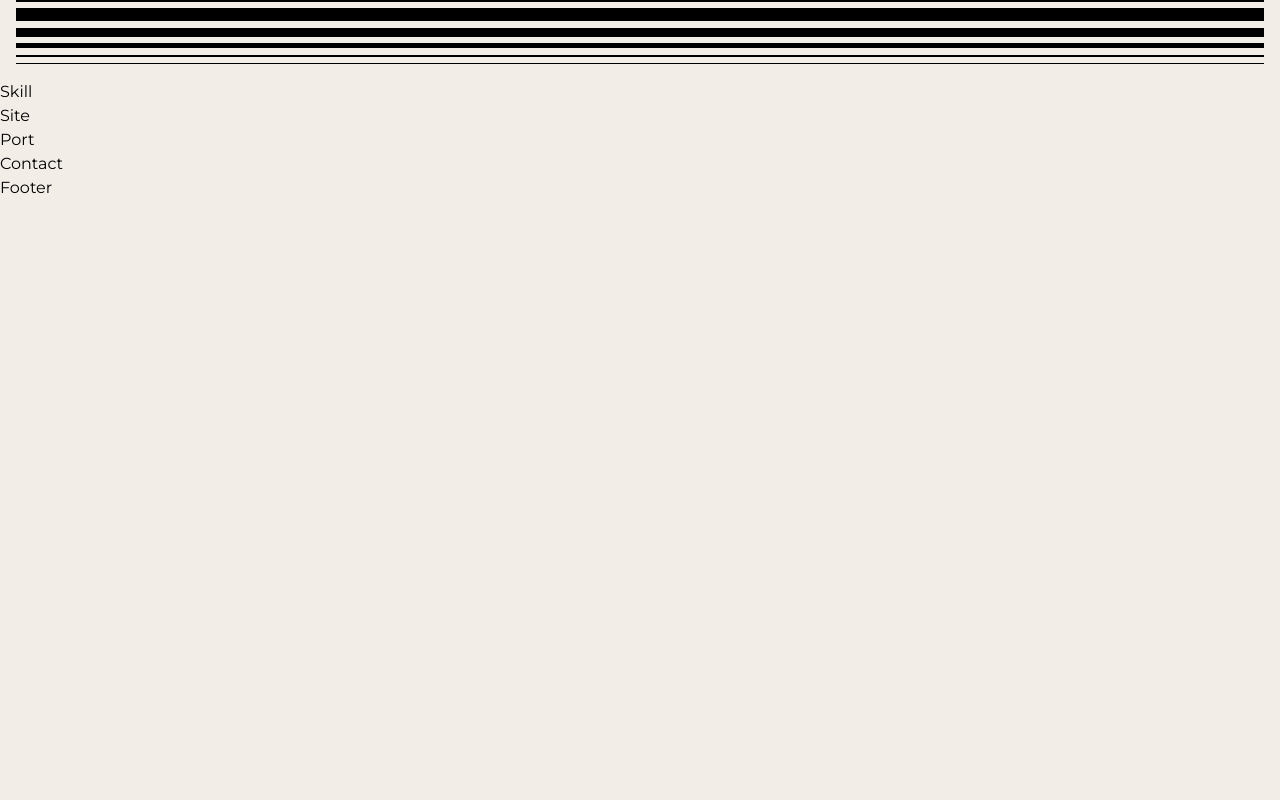
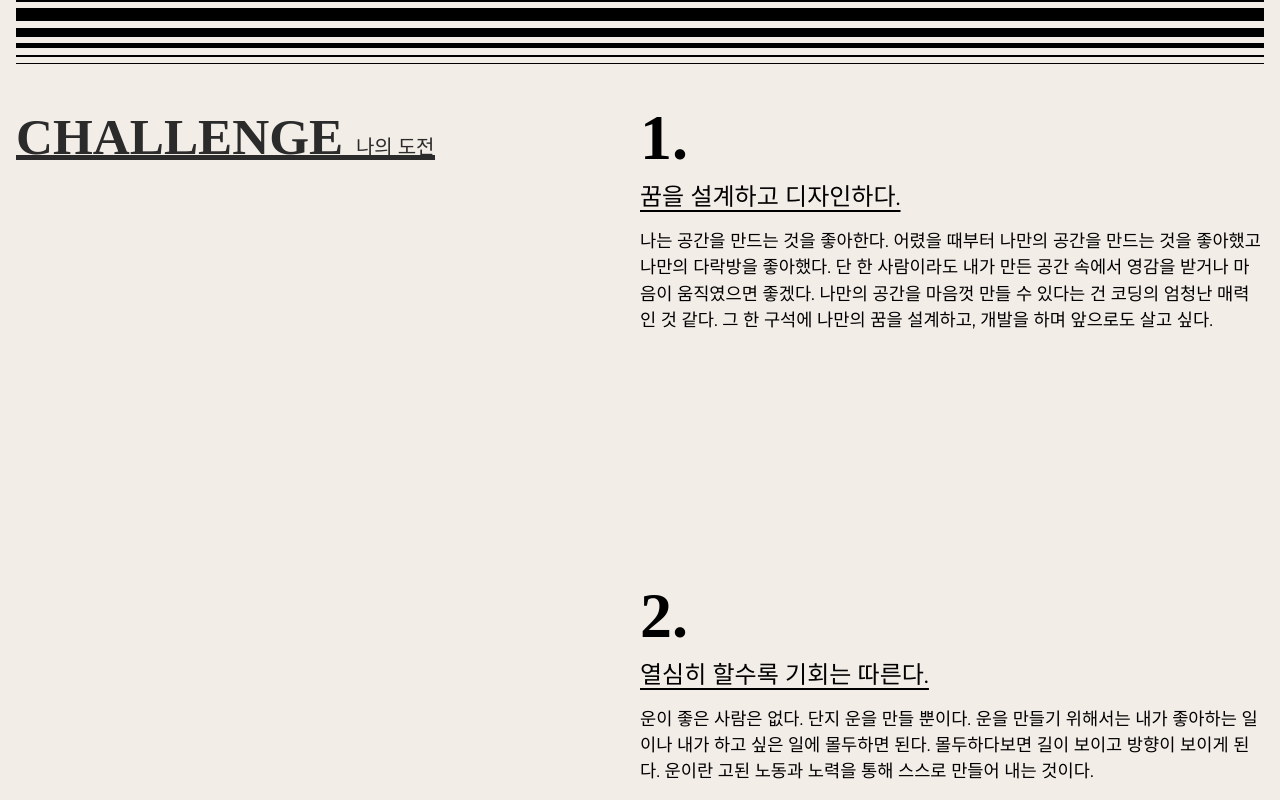
Before and after one commit to Youngveloper/react-site, a React (Create React App) app: page / in a window 1280 px wide. Shown: the part 720-1520 px from the top of the page. Before the commit the page ends 920 px from the top, so only its background shows below. Built offline with nearby package versions, Linux system fonts and the light colour scheme; a small style sheet from the web is missing; a web font is replaced by a local one.

Commit message:
스킬 영역 완료

```diff
--- a/src/assets/scss/section/_site.scss
+++ b/src/assets/scss/section/_site.scss
@@ -0,0 +1,3 @@
+#site {
+    height: 3000px;
+}
--- a/src/assets/scss/section/_skill.scss
+++ b/src/assets/scss/section/_skill.scss
@@ -0,0 +1,72 @@
+.skill__inner {
+    padding: 16px;
+    display: flex;
+    justify-content: space-between;
+
+    @media (max-width: 800px) {
+        flex-direction: column;
+    }
+
+    .skill__title {
+        position: sticky;
+        top: 70px;
+        left: 0;
+        width: 48;
+        height: 5vw;
+        font-size: 4vw;
+        font-weight: 900;
+        line-height: 1.6;
+        font-family: var(--mainKor-font);
+        text-transform: uppercase;
+        color: var(--black100);
+        border-bottom: 0.4vw solid var(--black100);
+
+        @media (max-width:800px) {
+            width: 100%;
+            margin-bottom: 10vw;
+            font-size: 30px;
+            height: auto;
+            top: 68px;
+            background-color: var(--mainBg-color);
+        }
+
+        em {
+            font-size: 1.25rem;
+            font-weight: 400;
+            line-height: 2;
+        }
+    }
+
+    .skill__desc {
+        width: 50%;
+
+        @media (max-width:800px) {
+            width: 100%;
+        }
+
+        span {
+            font-size: 5vw;
+            line-height: 1;
+            font-weight: 900;
+            line-height: 1.3;
+            font-family: var(--mainNum-font);
+
+            @media (max-width:800px) {
+                font-size: 20vw;
+            }
+        }
+
+        h3 {
+            font-size: 1.5rem;
+            text-decoration: underline;
+            text-underline-position: under;
+            margin-bottom: 1vw;
+        }
+
+        p {
+            margin-bottom: 30vh;
+            font-size: 1.1rem;
+        }
+    }
+
+}
--- a/src/components/Site.jsx
+++ b/src/components/Site.jsx
@@ -2,7 +2,7 @@ import React from 'react'
 
 function Site() {
     return (
-        <div>Site</div>
+        <div id="site">Site</div>
     )
 }
 
--- a/src/components/Skill.jsx
+++ b/src/components/Skill.jsx
@@ -1,8 +1,36 @@
-import React from 'react'
+import React from "react";
+
+const skillText = [
+    {
+        title: "꿈을 설계하고 디자인하다.",
+        desc: "나는 공간을 만드는 것을 좋아한다. 어렸을 때부터 나만의 공간을 만드는 것을 좋아했고 나만의 다락방을 좋아했다. 단 한 사람이라도 내가 만든 공간 속에서 영감을 받거나 마음이 움직였으면 좋겠다. 나만의 공간을 마음껏 만들 수 있다는 건 코딩의 엄청난 매력인 것 같다. 그 한 구석에 나만의 꿈을 설계하고, 개발을 하며 앞으로도 살고 싶다."
+    },
+    {
+        title: "열심히 할수록 기회는 따른다.",
+        desc: "운이 좋은 사람은 없다. 단지 운을 만들 뿐이다. 운을 만들기 위해서는 내가 좋아하는 일이나 내가 하고 싶은 일에 몰두하면 된다. 몰두하다보면 길이 보이고 방향이 보이게 된다. 운이란 고된 노동과 노력을 통해 스스로 만들어 내는 것이다."
+    },
+    {
+        title: "나에게 정직하자.",
+        desc: "정직은 다른 사람보다 나에게 큰 의미를 부여해야 한다. 자신이 정직하지 않으면 진정으로 원하는 일을 열정적으로 밀고 나갈 수 없다. 마음에서 우러나오는 일을 해야 정직해지며 삶을 더 즐길 줄 알게 된다."
+    },
+]
 
 function Skill() {
     return (
-        <div>Skill</div>
+        <section id="skill">
+            <div className="skill__inner">
+                <h2 className="skill__title">Challenge <em>나의 도전</em></h2>
+                <div className="skill__desc">
+                    {skillText.map((skill, key) => (
+                        <div key={key}>
+                            <span>{key + 1}.</span>
+                            <h3>{skill.title}</h3>
+                            <p>{skill.desc}</p>
+                        </div>
+                    ))}
+                </div>
+            </div>
+        </section>
     )
 }
 
```
